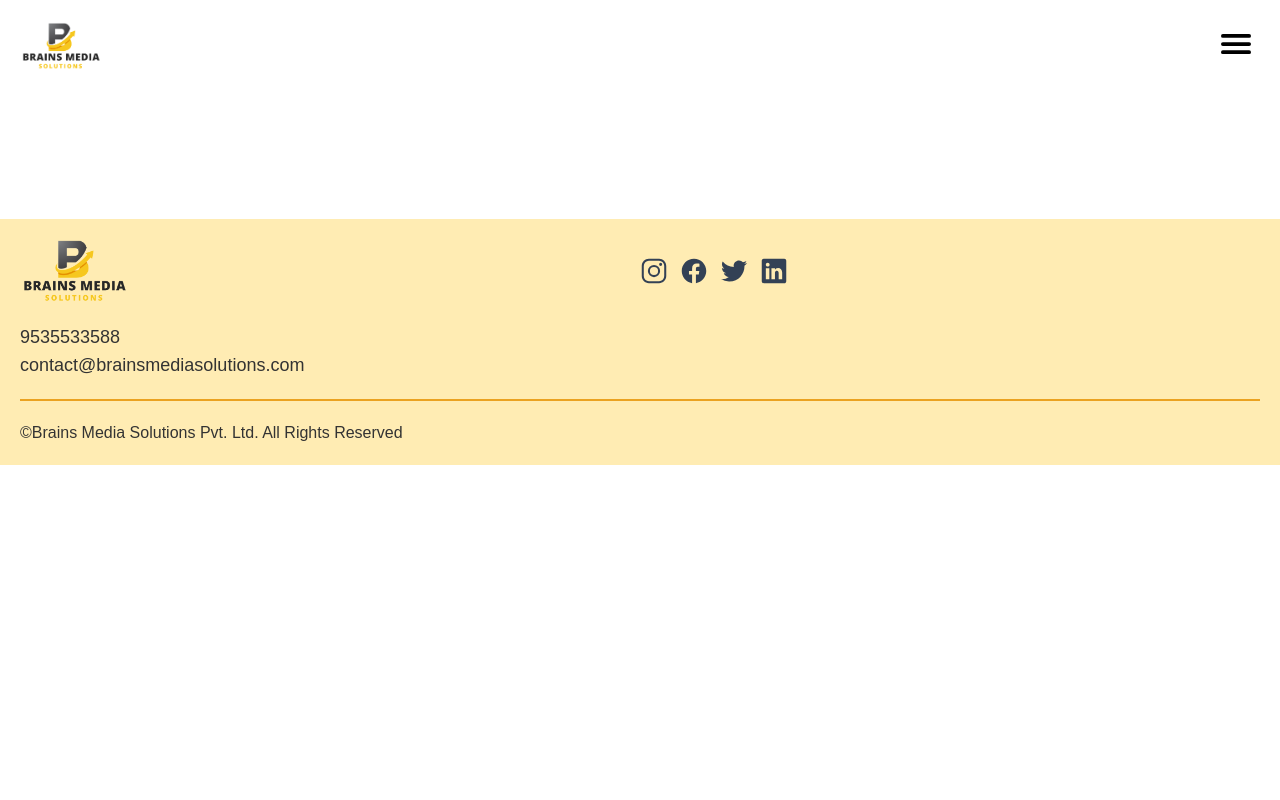
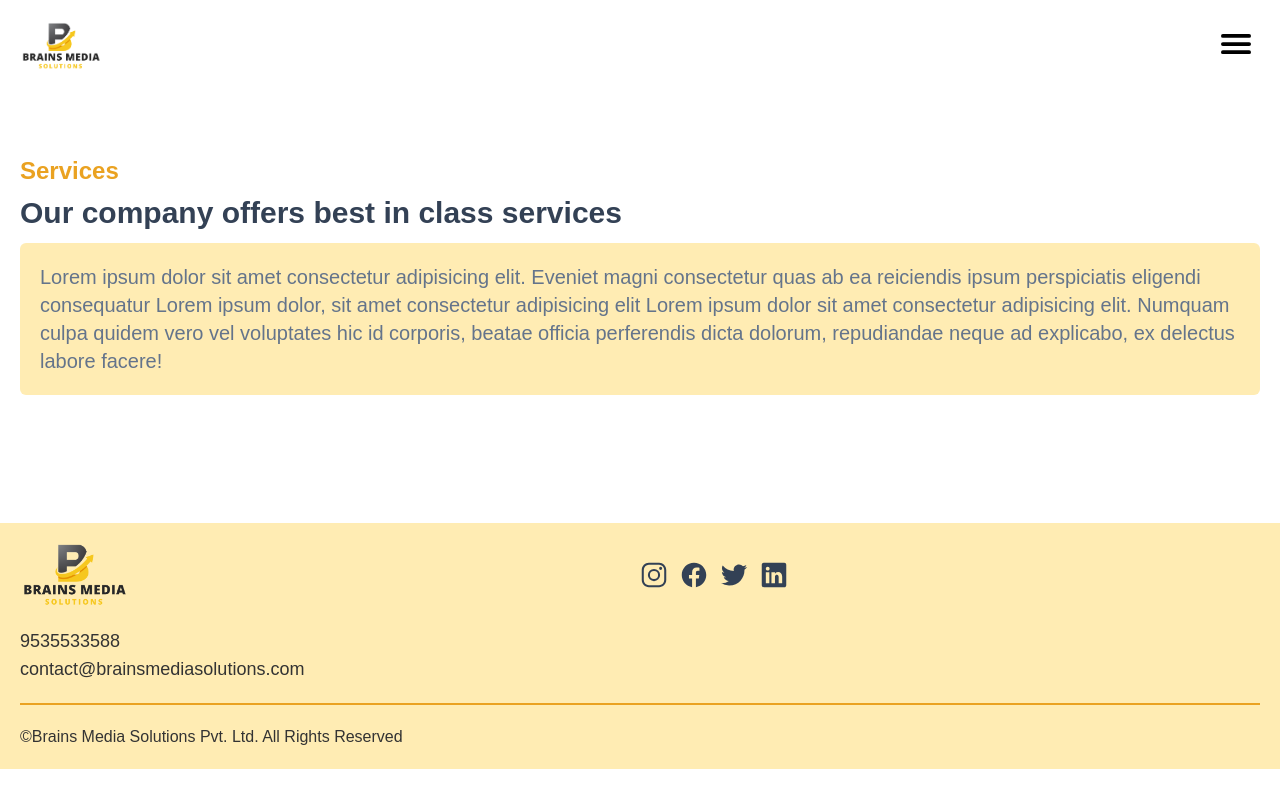
Before and after one commit to AnimeshDev1999/Brains-Media, a React (Vite) app: page /services in a window 1280 px wide. Built offline with nearby package versions, Linux system fonts and the light colour scheme.

Commit message:
added pages

```diff
--- a/src/App.jsx
+++ b/src/App.jsx
@@ -5,6 +5,8 @@ import SideNav from "./features/SideNav";
 import Overlay from "./features/Overlay";
 import Footer from "./features/Footer";
 import NavBar from "./features/NavBar";
+import AboutPg from "./pages/AboutPg";
+import ServicesPg from "./pages/ServicesPg";
 
 function App() {
   const val = useSelector((state) => state.toggler.value);
@@ -14,6 +16,8 @@ function App() {
       <NavBar />
       <Routes>
         <Route path="/" element={<Home />} />
+        <Route path="/about" element={<AboutPg />} />
+        <Route path="/services" element={<ServicesPg />} />
       </Routes>
       {val ? (
         <>
--- /dev/null
+++ b/src/features/About.jsx
@@ -0,0 +1,23 @@
+import React from "react";
+
+const About = () => {
+  return (
+    <div className="py-16 px-5">
+      <h2 className="text-mgld text-2xl font-semibold mb-2">
+        What is Brains Media Solutions?
+      </h2>
+      <p className="text-slate-700 text-3xl font-semibold mb-3">
+        Digital Marketing Company in Belgaum, India
+      </p>
+      <p className="text-xl bg-mlite p-5 rounded-md text-slate-500 mb-5">
+        Lorem ipsum dolor sit amet consectetur adipisicing elit. Eveniet magni
+        consectetur quas ab ea reiciendis ipsum perspiciatis eligendi
+        consequatur Lorem ipsum dolor, sit amet consectetur adipisicing elit.
+        Cum nisi animi nihil assumenda in atque adipisci ratione, qui cupiditate
+        sit quos, dolor sint magnam neque? Ducimus a adipisci deserunt neque?
+      </p>
+    </div>
+  );
+};
+
+export default About;
--- /dev/null
+++ b/src/features/Mission.jsx
@@ -0,0 +1,19 @@
+import React from "react";
+
+const Mission = () => {
+  return (
+    <div className="py-16 px-5">
+      <h2 className="text-mgld text-2xl font-semibold mb-2">Our Mission</h2>
+      <p className="text-slate-700 text-3xl font-semibold mb-3">
+        Lorem ipsum dolor sit amet consectetur.
+      </p>
+      <p className="text-xl bg-mlite p-5 rounded-md text-slate-500 mb-5">
+        Lorem ipsum dolor sit amet consectetur adipisicing elit. Eveniet magni
+        consectetur quas ab ea reiciendis ipsum perspiciatis eligendi
+        consequatur Lorem ipsum dolor, sit amet consectetur adipisicing elit.
+      </p>
+    </div>
+  );
+};
+
+export default Mission;
--- a/src/features/SideBtn.jsx
+++ b/src/features/SideBtn.jsx
@@ -1,9 +1,18 @@
+import { Link } from "react-router-dom";
+import { useDispatch } from "react-redux";
+import { toggle } from "./navState/navStateSlice";
+
 const SideBtn = (props) => {
+  const dispatch = useDispatch();
   return (
-    <button className="bg-white p-2 flex justify-center items-center flex-col rounded-md overflow-hidden">
+    <Link
+      onClick={() => dispatch(toggle())}
+      to={props.obj.path}
+      className="bg-white p-2 flex justify-center items-center flex-col rounded-md overflow-hidden"
+    >
       <img src={props.obj.img} alt={props.obj.nam} className="h-10" />
       <p>{props.obj.nam}</p>
-    </button>
+    </Link>
   );
 };
 
--- a/src/features/SideNav.jsx
+++ b/src/features/SideNav.jsx
@@ -8,10 +8,10 @@ import CloseBtn from "./navState/CloseBtn";
 
 const SideNav = () => {
   const data = [
-    { nam: "Home", img: home },
-    { nam: "About", img: people },
-    { nam: "Services", img: bag },
-    { nam: "Blog", img: book },
+    { nam: "Home", img: home, path: "/" },
+    { nam: "About", img: people, path: "/about" },
+    { nam: "Services", img: bag, path: "/services" },
+    { nam: "Blog", img: book, path: "/about" },
   ];
 
   return (
--- /dev/null
+++ b/src/features/Vision.jsx
@@ -0,0 +1,19 @@
+import React from "react";
+
+const Vision = () => {
+  return (
+    <div className="pt-16 px-5">
+      <h2 className="text-mgld text-2xl font-semibold mb-2">Our Vision</h2>
+      <p className="text-slate-700 text-3xl font-semibold mb-3">
+        Lorem ipsum dolor sit amet consectetur.
+      </p>
+      <p className="text-xl bg-mlite p-5 rounded-md text-slate-500 mb-5">
+        Lorem ipsum dolor sit amet consectetur adipisicing elit. Eveniet magni
+        consectetur quas ab ea reiciendis ipsum perspiciatis eligendi
+        consequatur Lorem ipsum dolor, sit amet consectetur adipisicing elit.
+      </p>
+    </div>
+  );
+};
+
+export default Vision;
--- a/src/index.css
+++ b/src/index.css
@@ -26,6 +26,12 @@
     background-position: center;
   }
 
+  /* .wave {
+    background-image: url(./images/wave.svg);
+    background-size: cover;
+    background-position: top;
+  } */
+
   .feature-logo {
     aspect-ratio: 3/2;
     object-fit: contain;
--- /dev/null
+++ b/src/pages/AboutPg.jsx
@@ -0,0 +1,16 @@
+import React from "react";
+import About from "../features/About";
+import Mission from "../features/Mission";
+import Vision from "../features/Vision";
+
+const AboutPg = () => {
+  return (
+    <>
+      <About />
+      <Mission />
+      <Vision />
+    </>
+  );
+};
+
+export default AboutPg;
--- /dev/null
+++ b/src/pages/ServicesPg.jsx
@@ -0,0 +1,23 @@
+import React from "react";
+
+const ServicesPg = () => {
+  return (
+    <div className="pt-16 px-5">
+      <h2 className="text-mgld text-2xl font-semibold mb-2">Services</h2>
+      <p className="text-slate-700 text-3xl font-semibold mb-3">
+        Our company offers best in class services
+      </p>
+      <p className="text-xl bg-mlite p-5 rounded-md text-slate-500 mb-5">
+        Lorem ipsum dolor sit amet consectetur adipisicing elit. Eveniet magni
+        consectetur quas ab ea reiciendis ipsum perspiciatis eligendi
+        consequatur Lorem ipsum dolor, sit amet consectetur adipisicing elit
+        Lorem ipsum dolor sit amet consectetur adipisicing elit. Numquam culpa
+        quidem vero vel voluptates hic id corporis, beatae officia perferendis
+        dicta dolorum, repudiandae neque ad explicabo, ex delectus labore
+        facere!
+      </p>
+    </div>
+  );
+};
+
+export default ServicesPg;
```
Also changed, not shown: src/images/wave.svg (added).
